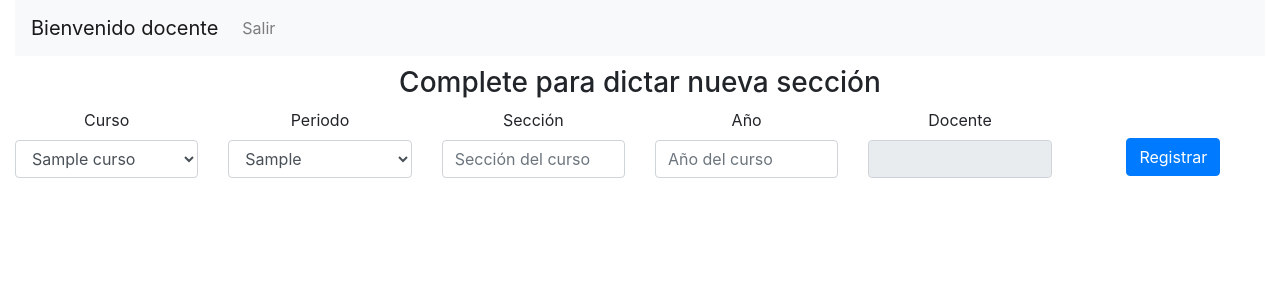
After one commit to maticou/NuevaSGA, a CodeIgniter app: page /sga/index.php/docente/agregarInstanciaCurso in a window 1280 px wide. The commit adds this page. Shown: the top 300 px of the page. Run offline with CodeIgniter, Linux system fonts and the light colour scheme; tables that the repository leaves empty or names only in its code hold one stand-in row (values such as "Sample post"); some libraries are stand-ins or nearby versions.

Commit message:
varios arreglos, inscripcion de cursos por profesor

```diff
--- a/sga/application/modules/docente/controllers/Docente.php
+++ b/sga/application/modules/docente/controllers/Docente.php
@@ -4,21 +4,41 @@
 
 		public function __construct(){
 			parent::__construct();
-
 			$this->load->model("docente/Docente_model");
-		}
-
-		public function index(){
-			$this->load->view("header");
-			$this->load->view("docente_view");
 		}
 
 		public function cargar_cursos_docente(){
 			$cedula = $this->session->userdata("cedula");
+			$data['cedula'] = $cedula;
 			$data['resultado'] = $this->Docente_model->obtener_cursos_docente($cedula);
 			$this->load->view("header");
 			$this->load->view("docente_view",$data);
 		}
+
+		public function agregarInstanciaCurso(){
+			$data['cursos'] = $this->Docente_model->obtener_cursos();
+			$data['docente'] = $this->input->post('cedula');
+			$data['periodos'] = $this->Docente_model->obtener_periodos();
+			$this->load->view('header');
+			$this->load->view('inscribir_instancias_curso_view',$data);
+		}
+
+		public function guardarNuevaInstancia(){
+			$curso = $this->input->post('curso');
+			$periodo = $this->input->post('periodo');
+			$seccion = $this->input->post('seccion');
+			$anio = $this->input->post('anio');
+			$docente = $this->input->post('docente');
+
+			$registro = $this->Docente_model->registrar_instancia_curso($curso, $periodo, $seccion, $anio, $docente);
+
+			$cedula = $this->session->userdata("cedula");
+			$data['cedula'] = $cedula;
+			$data['resultado'] = $this->Docente_model->obtener_cursos_docente($cedula);
+			$this->load->view("header");
+			$this->load->view("docente_view",$data);
+		}
+
 	}
 
 ?>
--- a/sga/application/modules/docente/models/Docente_model.php
+++ b/sga/application/modules/docente/models/Docente_model.php
@@ -6,5 +6,29 @@ class Docente_model extends CI_Model{
 
         return $result;
     }
+
+    function obtener_periodos(){
+        $this->db->select('*');
+        $result = $this->db->get('tipo_periodo')->result();
+
+        return $result;
+    }
+
+    function obtener_cursos(){
+        $this->db->select('*');
+        $result = $this->db->get('curso')->result();
+
+        return $result;
+    }
+
+    function registrar_instancia_curso($curso, $periodo, $seccion, $anio, $docente){
+        $insert_user_stored_proc = "CALL agregar_instancia_curso(?, ?, ?, ?, ?)";
+        $data = array('periodo' => $periodo, 'seccion' => $seccion, 'anio' => $anio, 'curso' => $curso, 'docente' => $docente);
+        $result = $this->db->query($insert_user_stored_proc, $data);
+        if ($result !== NULL) {
+            return TRUE;
+        }
+        return FALSE;
+    }
 }
 ?>
--- /dev/null
+++ b/sga/application/modules/docente/views/inscribir_instancias_curso_view.php
@@ -0,0 +1,48 @@
+<div id="agregarInstanciaCurso" class="container-fluid" align="center">
+	<h3 style="margin-top: 10px;">Complete para dictar nueva sección</h3>
+	<form method="post" action="<?=base_url()?>index.php/docente/guardarNuevaInstancia">
+	  <div class="row">
+	  	<div class="col-sm">
+	      <div class="form-group">
+		    <label for="docente">Curso</label>
+		    <select class="form-control" name="curso" id="curso">
+	          <?foreach($cursos as $cur):?>
+	            <option value="<?=$cur->id?>"><?=$cur->nombre?></option>
+	          <?endforeach;?>
+	        </select>
+		  </div>
+	    </div>
+	    <div class="col-sm">
+	      <div class="form-group">
+		    <label for="periodo">Periodo</label>
+		    <select class="form-control" name="periodo" id="periodo">
+	          <?foreach($periodos as $tiempo):?>
+	            <option value="<?=$tiempo->id?>"><?=$tiempo->tipo?></option>
+	          <?endforeach;?>
+	        </select>
+		  </div>
+	    </div>
+	    <div class="col-sm">
+	      <div class="form-group">
+		    <label for="seccion">Sección</label>
+		    <input type="text" class="form-control" id="seccion" name="seccion" placeholder="Sección del curso">
+		  </div>
+	    </div>
+	    <div class="col-sm">
+	      <div class="form-group">
+		    <label for="anio">Año</label>
+		    <input type="number" class="form-control" id="anio" name="anio" placeholder="Año del curso">
+		  </div>
+	    </div>
+	    <div class="col-sm">
+	      <div class="form-group">
+		    <label for="anio">Docente</label>
+		    <input type="text" class="form-control" id="docente" name="docente" value="<?=$docente?>" readonly>
+		  </div>
+	    </div>
+	    <div class="col-sm">
+	      <button type="submit" class="btn btn-primary" style="margin-top: 30px;">Registrar</button>
+	    </div>
+	  </div>
+	</form>
+</div>
```
Also changed, not shown: DB/SELECT_procedimientos_almacenados.sql (+25 -0 lines), sga/application/modules/docente/views/docente_view.php (+12 -0 lines), sga/application/modules/lista_alumnos/controllers/Lista_alumnos.php (+22 -0 lines), sga/application/modules/lista_alumnos/models/Lista_alumnos_model.php (+24 -0 lines), sga/application/modules/lista_alumnos/views/inscribir_alumno_view.php (added, +36 -0 lines), sga/application/modules/lista_alumnos/views/lista_alumnos_view.php (+11 -0 lines), sga/application/modules/admin/views/admin_view.php (line endings or trailing spaces).
